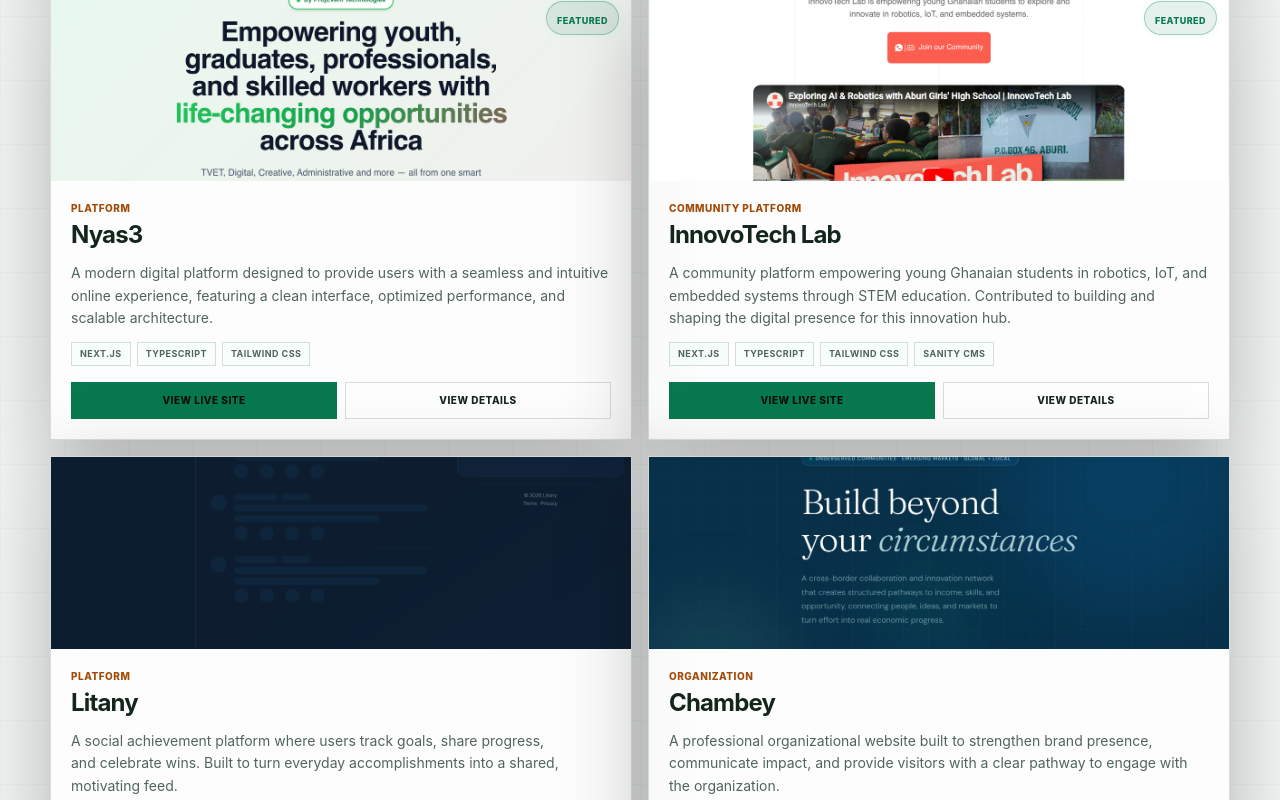
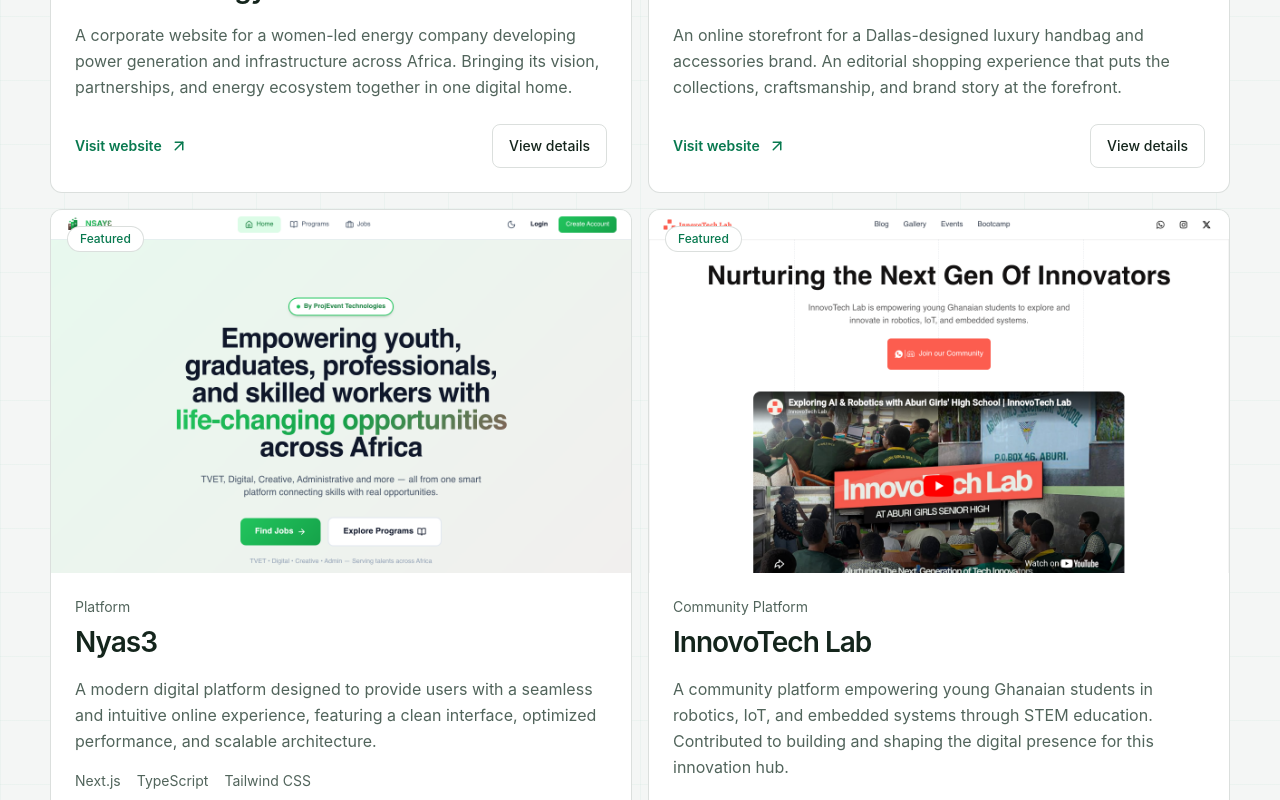
Before and after one commit to august-web/portffoliio, a Next.js app: page / in a window 1280 px wide. Shown: the part 2160-2960 px from the top of the page. Built offline with nearby package versions, Linux system fonts and the light colour scheme.

Commit message:
Make project previews larger and client-work actions easier to use.

```diff
--- a/src/components/ui/ProjectCard.tsx
+++ b/src/components/ui/ProjectCard.tsx
@@ -2,11 +2,10 @@
 
 import React from 'react'
 import Image from 'next/image'
-import { motion } from 'framer-motion'
+import { ArrowUpRight, ImageIcon } from 'lucide-react'
 import type { Project } from '../../data/projects'
 
 interface ProjectCardProps extends Project {
-  index: number
   priority?: boolean
   onViewDetails: () => void
 }
@@ -19,136 +18,79 @@
   url,
   techStack,
   featured,
-  index,
   priority,
   onViewDetails,
 }: ProjectCardProps) {
-  const cardRef = React.useRef<HTMLDivElement>(null)
-  const [tilt, setTilt] = React.useState({ x: 0, y: 0 })
   const [imgError, setImgError] = React.useState(false)
 
-  function onMouseMove(e: React.MouseEvent) {
-    const rect = cardRef.current?.getBoundingClientRect()
-    if (!rect) return
-    const x = (e.clientX - rect.left) / rect.width - 0.5
-    const y = (e.clientY - rect.top) / rect.height - 0.5
-    setTilt({ x: y * -6, y: x * 6 })
-  }
-
-  function onMouseLeave() {
-    setTilt({ x: 0, y: 0 })
-  }
-
   return (
-    <motion.article
-      ref={cardRef}
-      className="group relative flex flex-col border border-[var(--color-line)] bg-[var(--color-panel)]/80 shadow-[0_24px_80px_rgba(0,0,0,0.28)] backdrop-blur-lg overflow-hidden transition-all duration-300 hover:border-[var(--color-accent)]/40 hover:shadow-[0_32px_100px_rgba(0,0,0,0.35)] hover:-translate-y-1"
-      onMouseMove={onMouseMove}
-      onMouseLeave={onMouseLeave}
-      style={{ perspective: 800, transform: `rotateX(${tilt.x}deg) rotateY(${tilt.y}deg)` }}
-      initial={{ opacity: 0, y: 30 }}
-      whileInView={{ opacity: 1, y: 0 }}
-      viewport={{ once: true, margin: '-50px' }}
-      transition={{ duration: 0.5, delay: index * 0.12 }}
-    >
-      {featured && (
-        <motion.div
-          className="absolute top-3 right-3 z-10 border border-[var(--color-accent)]/30 bg-[var(--color-accent)]/10 backdrop-blur-md px-2.5 py-1 rounded-full"
-          animate={{
-            boxShadow: [
-              '0 0 0px rgba(102,242,194,0)',
-              '0 0 16px rgba(102,242,194,0.3)',
-              '0 0 0px rgba(102,242,194,0)',
-            ],
-          }}
-          transition={{ duration: 2.5, repeat: Infinity, ease: 'easeInOut' }}
-        >
-          <span className="text-[9px] font-extrabold uppercase tracking-wider text-[var(--color-accent)]">
-            Featured
-          </span>
-        </motion.div>
-      )}
-
-      <div className="relative w-full h-48 overflow-hidden max-sm:h-40">
-        <div className="absolute inset-0 flex items-center justify-center bg-[var(--color-panel-strong)]">
+    <article className="group flex flex-col rounded-xl border border-[var(--color-line)] bg-[var(--color-panel)] overflow-hidden transition-colors motion-reduce:transition-none hover:border-[var(--color-accent)]/50">
+      <div className="relative w-full aspect-[16/10] overflow-hidden bg-[var(--color-panel-strong)]">
         {!imgError ? (
           <Image
             src={image}
             alt={`${name} project screenshot`}
             fill
-              className="object-cover transition-transform duration-500 group-hover:scale-105"
-              sizes="(max-width: 768px) 100vw, 50vw"
+            className="object-cover object-top"
+            sizes="(min-width: 1244px) 572px, (min-width: 768px) calc((100vw - 100px) / 2), calc(100vw - 42px)"
             priority={priority}
             onError={() => setImgError(true)}
           />
         ) : (
-            <div className="flex flex-col items-center gap-2 text-[var(--color-muted)]">
-              <svg
-                width="32"
-                height="32"
-                viewBox="0 0 24 24"
-                fill="none"
-                stroke="currentColor"
-                strokeWidth="1.5"
-                strokeLinecap="round"
-                strokeLinejoin="round"
-              >
-                <rect width="18" height="18" x="3" y="3" rx="2" ry="2" />
-                <circle cx="9" cy="9" r="2" />
-                <path d="m21 15-3.086-3.086a2 2 0 0 0-2.828 0L6 21" />
-              </svg>
-              <span className="text-[10px] font-extrabold uppercase tracking-wider">{name}</span>
+          <div className="absolute inset-0 flex flex-col items-center justify-center gap-3 px-6 text-[var(--color-muted)]">
+            <ImageIcon size={32} strokeWidth={1.5} aria-hidden="true" />
+            <span className="text-sm text-center">{name}</span>
           </div>
         )}
-        </div>
-        <div className="absolute inset-0 bg-gradient-to-t from-[var(--color-bg)]/80 to-transparent opacity-0 group-hover:opacity-100 transition-opacity duration-300" />
+        {featured && (
+          <span className="absolute top-4 left-4 rounded-full border border-[var(--color-line)] bg-[var(--color-panel)] px-3 py-1 text-xs font-medium text-[var(--color-accent)]">
+            Featured
+          </span>
+        )}
       </div>
 
-      <div className="p-5 flex flex-col flex-1 gap-3">
+      <div className="p-5 md:p-6 flex flex-col flex-1 gap-4">
         <div>
-          <p className="text-[10px] font-extrabold uppercase tracking-wider text-[var(--color-accent-2)] m-0">
-            {type}
-          </p>
-          <h3 className="text-[1.5rem] leading-tight font-bold m-0 mt-1 max-sm:text-[1.3rem]">
+          <p className="text-sm text-[var(--color-muted)] m-0">{type}</p>
+          <h3 className="text-2xl md:text-[1.75rem] leading-tight font-semibold tracking-tight m-0 mt-2">
             {name}
           </h3>
         </div>
 
-        <p className="text-[var(--color-muted)] text-sm leading-relaxed m-0 line-clamp-3">
-          {description}
-        </p>
+        <p className="text-[var(--color-muted)] text-base leading-relaxed m-0">{description}</p>
 
         {techStack.length > 0 && (
-          <div className="flex flex-wrap gap-1.5 mt-auto">
+          <ul
+            className="flex flex-wrap gap-x-4 gap-y-1 list-none p-0 m-0 text-sm leading-relaxed text-[var(--color-muted)]"
+            aria-label="Technologies"
+          >
             {techStack.map((tech) => (
-              <span
-                key={tech}
-                className="text-[9px] font-bold uppercase tracking-wider px-2 py-1 border border-[var(--color-line)] bg-[rgba(102,242,194,0.04)] text-[var(--color-muted)]"
-              >
-                {tech}
-              </span>
+              <li key={tech}>{tech}</li>
             ))}
-          </div>
+          </ul>
         )}
 
-        <div className="flex gap-2 pt-1">
+        <div className="flex flex-wrap items-center justify-between gap-x-4 gap-y-2 mt-auto pt-2">
           <a
             href={url}
             target="_blank"
             rel="noopener noreferrer"
-            className="flex-1 text-center text-[10px] font-extrabold uppercase tracking-wider px-3 py-2.5 border border-[var(--color-accent)] bg-[var(--color-accent)] text-[#04100c] transition-all duration-200 hover:brightness-110 hover:shadow-[0_0_20px_rgba(102,242,194,0.3)]"
+            aria-label={`Visit ${name} website`}
+            className="inline-flex min-h-11 items-center gap-2 rounded-sm text-sm font-semibold text-[var(--color-accent)] hover:underline underline-offset-4 focus-visible:outline-none focus-visible:ring-2 focus-visible:ring-[var(--color-accent)]"
           >
-            View Live Site
+            Visit website
+            <ArrowUpRight size={18} aria-hidden="true" />
           </a>
           <button
             type="button"
             onClick={onViewDetails}
-            className="flex-1 text-center text-[10px] font-extrabold uppercase tracking-wider px-3 py-2.5 border border-[var(--color-line)] bg-white/3 text-[var(--color-text)] transition-all duration-200 hover:border-[var(--color-accent)] hover:text-[var(--color-accent)]"
+            aria-label={`View details for ${name}`}
+            className="inline-flex min-h-11 items-center justify-center rounded-lg border border-[var(--color-line)] px-4 py-2 text-sm font-medium text-[var(--color-text)] transition-colors motion-reduce:transition-none hover:border-[var(--color-accent)] hover:text-[var(--color-accent)] focus-visible:outline-none focus-visible:ring-2 focus-visible:ring-[var(--color-accent)] focus-visible:ring-offset-2 focus-visible:ring-offset-[var(--color-panel)]"
           >
-            View Details
+            View details
           </button>
         </div>
       </div>
-    </motion.article>
+    </article>
   )
 }
```
Lines whose indentation alone changed are shown as unchanged.
